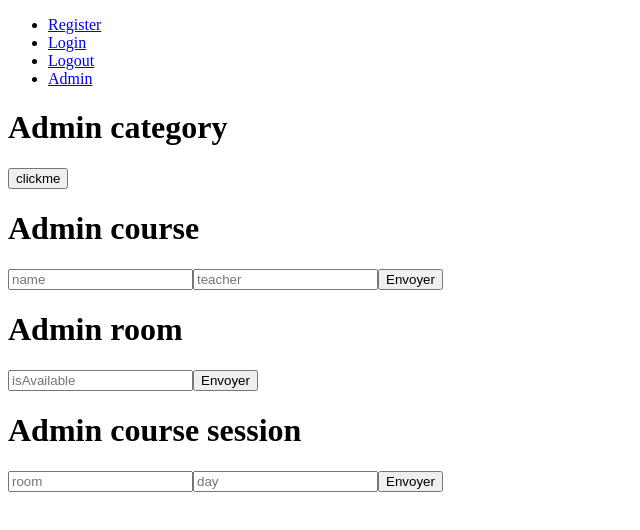
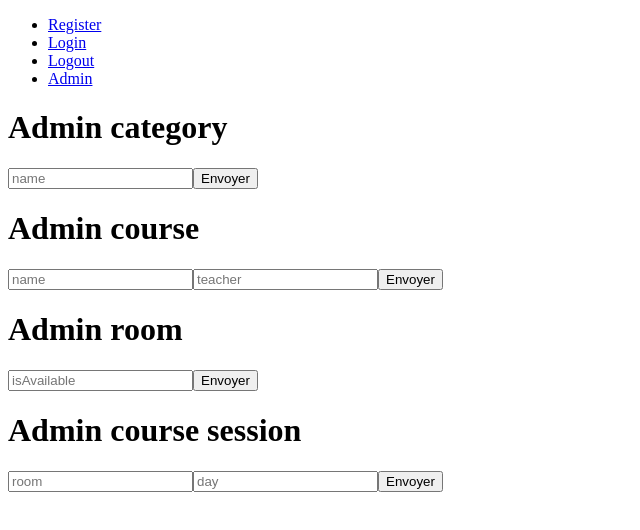
Before and after one commit to OnyJ/CoursesApp, a React (Create React App) app in the folder courses_app_react/: page /AdminDashboard in a window 1280 px wide. Shown: the top 530 px of the page, without its empty margins (0-640 px from the left). Built offline with nearby package versions, Linux system fonts and the light colour scheme.

Commit message:
add input field ton category

```diff
--- a/courses_app_react/src/components/AdminCreateCategory.jsx
+++ b/courses_app_react/src/components/AdminCreateCategory.jsx
@@ -1,12 +1,18 @@
-import React from 'react';
+import React, {useState} from 'react';
 import Cookies from 'js-cookie'
 import { useDispatch } from 'react-redux';
 import { createCategorySuccess } from '../redux/actions/adminDashboardActions';
 
 const AdminCreateCategory = () => {
+    const [name, setName] = useState("")
     const dispatch = useDispatch();
     const create = async () => {
 
+        const data = {
+            category: {
+                name: name
+            }
+        }
 
       const rep = await fetch('http://localhost:3000/admins/categories', {
             method: 'post',
@@ -14,7 +20,7 @@ const AdminCreateCategory = () => {
                 'Content-Type': 'application/json',
                 'Authorization': 'Bearer ' + Cookies.get('token'),
             },
-            body: JSON.stringify({ "category": {"name": 'react2'}})
+            body: JSON.stringify(data)
         })
         .then(response => response.json())
         .then(response =>  {
@@ -27,7 +33,10 @@ const AdminCreateCategory = () => {
     return(
         <>
             <h1>Admin category</h1>
-            <button onClick={() =>create()}>clickme</button>
+            <form onSubmit={create}>
+              <input type="text" placeholder="name" value={name} onChange={(e) => setName(e.target.value)} required />
+              <input type="submit" value="Envoyer" />
+            </form>
         </>
     )
 }
```
